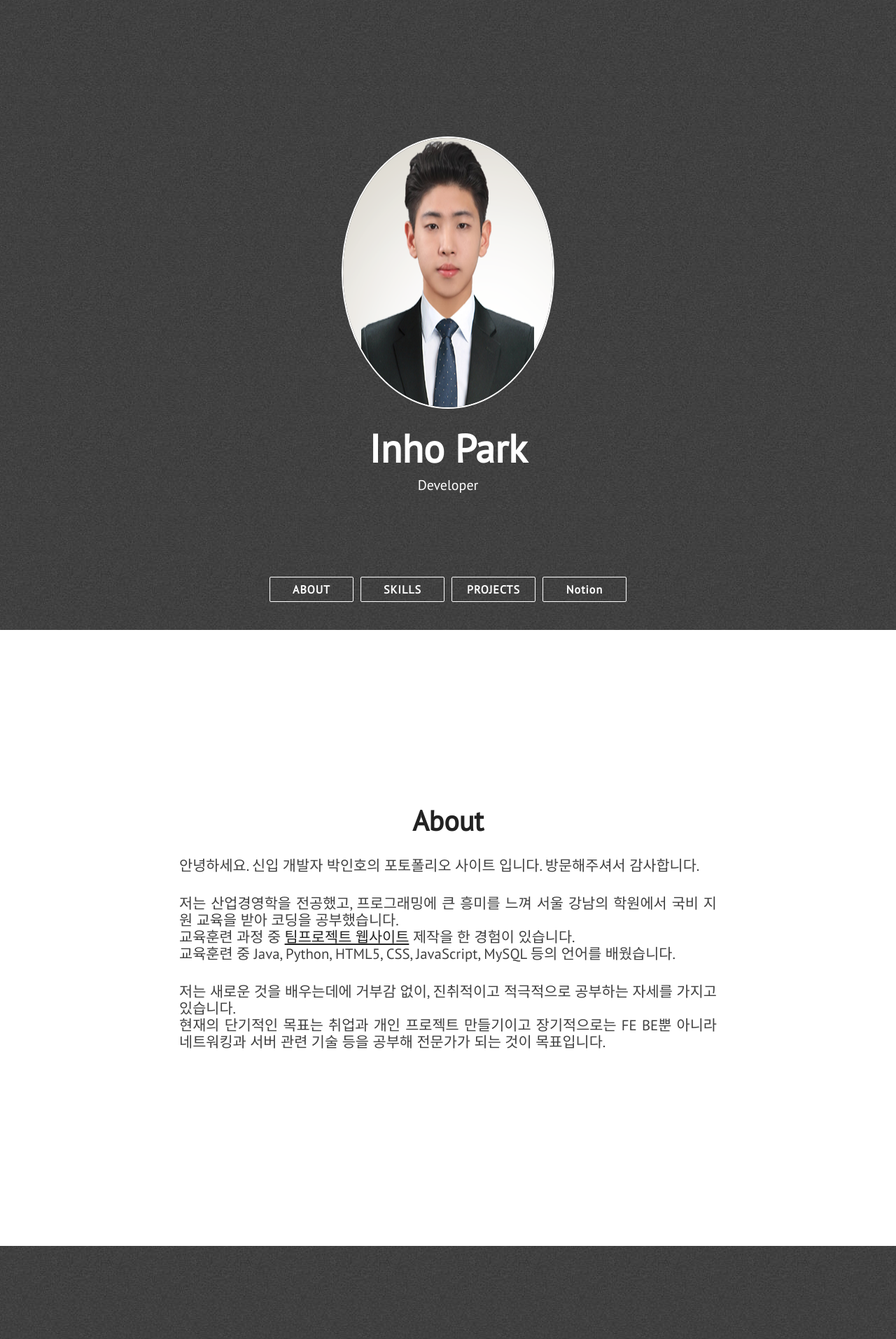
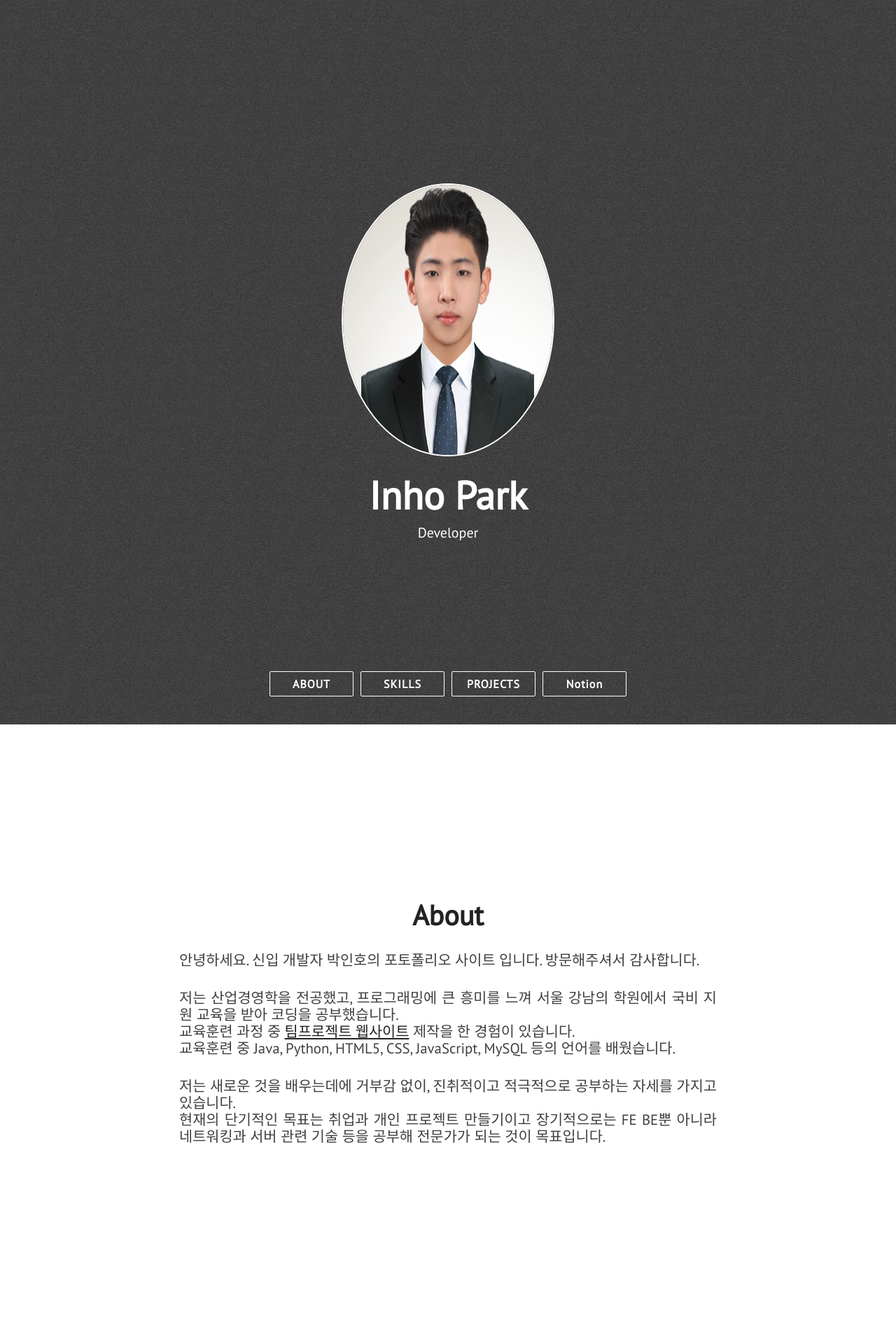
Before and after one commit to Ho-Parks/PORTFOLIO, a Jekyll site: the page built from index.html, in a window 1280 px wide. Shown: the top 1913 px of the page at 70% size. Built offline with Jekyll 4.4.1, drawn with Linux system fonts in a browser that asks for light colours; nearby versions of some CDN libraries.

Commit message:
update css, img

```diff
--- a/assets/css/main.css
+++ b/assets/css/main.css
@@ -12,7 +12,7 @@ img {
 .head {
 
     color: #fff;
-    min-height: 100vh;
+    min-height: 115vh;
     text-align: center;
     display: -webkit-box;
 
```
Also changed, not shown: assets/images/logo.jpg, assets/images/logo.png (added), assets/images/raspberry-pi-monitor.png, 2 other files.
